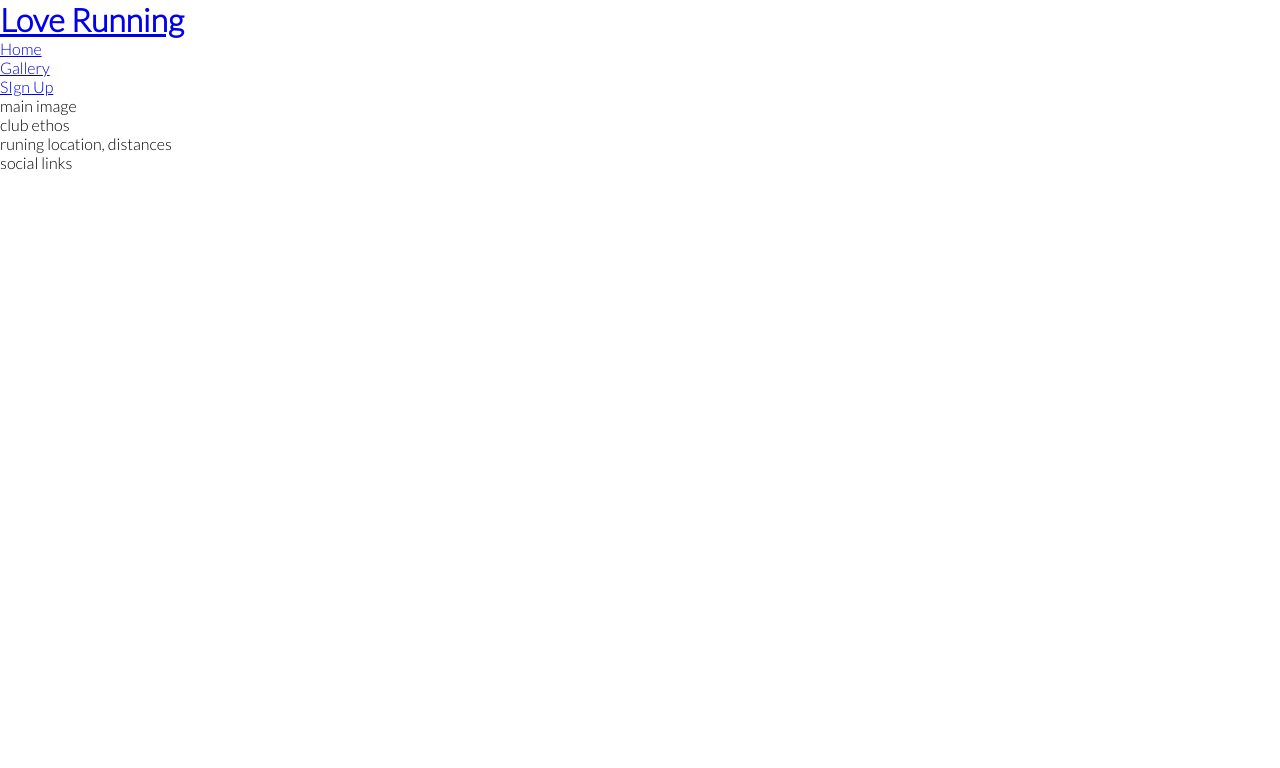
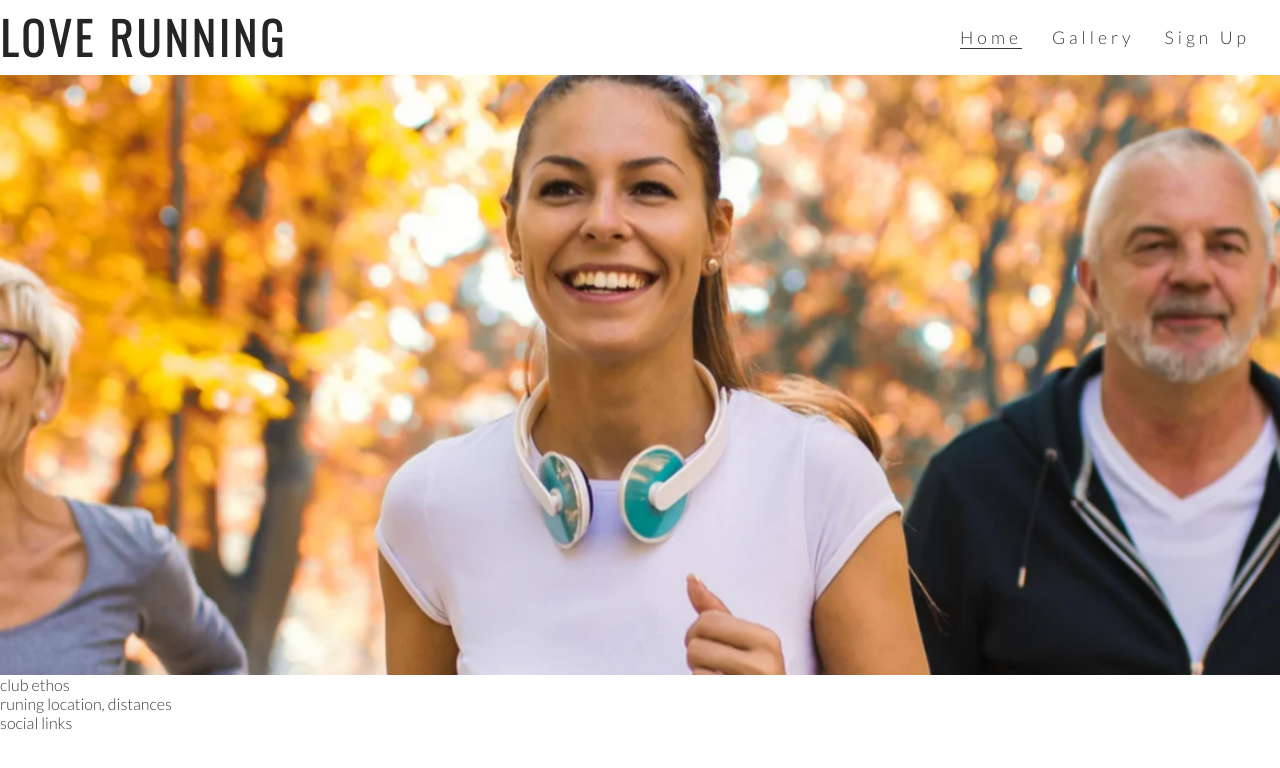
Before and after one commit to fionatreacy/Love-Running, a plain HTML site: page index.html in a window 1280 px wide. Drawn offline with nearby package versions, Linux system fonts and the light colour scheme.

Commit message:
add animation

```diff
--- a/assets/css/style.css
+++ b/assets/css/style.css
@@ -7,6 +7,70 @@
 }
 body {
     font-family: Lato, sans-serif;
-    font-weight: 300
-    ;
+    font-weight: 300;
+    color: #3a3a3a;
 }
+
+/* headings and logo */
+
+h1, h2 {
+    font-family: Oswald, sans-serif;
+    text-transform: uppercase;
+    letter-spacing: 4px;
+    color: #252525;
+}
+#logo {
+    float: left;
+    font-size: 280%;
+}
+
+/* navigatio nlinks */
+
+#menu {
+    font-size: 110%;
+    letter-spacing: 4px;
+}
+#menu, #logo {
+    line-height: 75px;
+}
+#menu li {
+    float: right;
+    list-style-type: none;
+    margin-right: 30px;
+}
+#menu a {
+    text-decoration: none;
+    color: inherit;
+}
+#menu a:hover {
+    border-bottom: 1px solid #3a3a3a;
+}
+
+.active {
+    border-bottom: 1px solid #3a3a3a;
+}
+#hero-outer {
+    height: 600px;
+    width: 100%;
+    overflow: hidden;
+}
+#hero-image {
+    height: 600px;
+    width: 100%;
+    background: url(../images/hero-image.webp) no-repeat center center;
+
+/* animates zoom */
+animation-name: hero-zoom;
+animation-duration: 5s;
+animation-fill-mode: forwards;}
+
+/* hero image zoom */
+
+@keyframes hero-zoom {
+    from {
+        transform: scale(1);
+    }
+    to {
+        transform: scale(1.1)
+}
+}
--- a/index.html
+++ b/index.html
@@ -14,24 +14,26 @@
 <body>
     <header>
         <a href="http://index.html">
-            <h1>Love Running</h1>
+            <h1 id= "logo">Love Running</h1>
         </a>
         <nav>
-            <ul>
+            <ul id= "menu">
                 <li>
-                    <a href="http://index.html"> Home</a>
+                    <a href="http://#">Sign Up</a>
                 </li>
                 <li>
                     <a href="http://#">Gallery</a>
                 </li>
                 <li>
-                    <a href="http://#">SIgn Up</a>
+                    <a href="http://index.html" class="active"> Home</a>
                 </li>
+
+
             </ul>
         </nav>
     </header>
-    <section>
-        main image
+    <section id="hero-outer">
+        <div id="hero-image"></div>
     </section>
     <section>
         club ethos
```
Also changed, not shown: assets/images/hero-image.webp (added).
